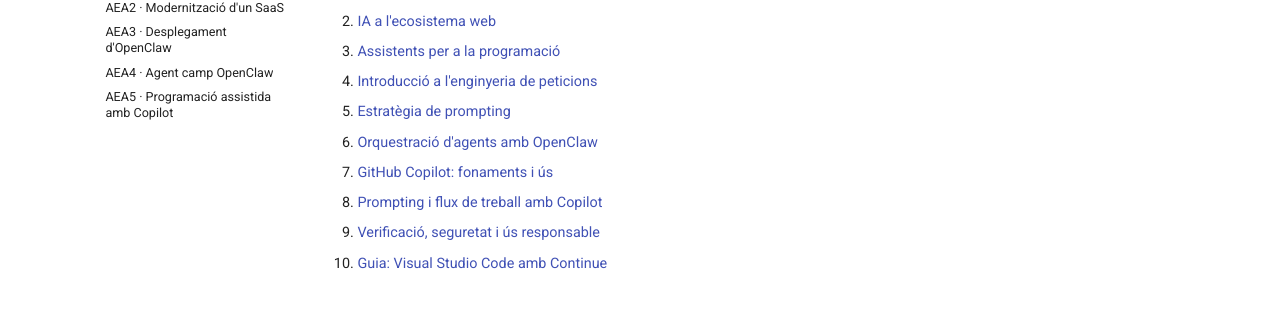
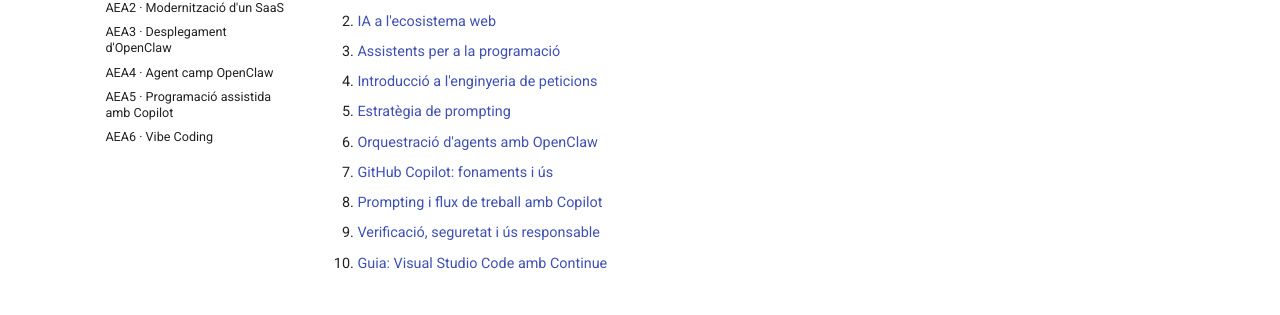
Before and after one commit to victordomgs/ProgramacioIADAW, an MkDocs documentation site: the page built from docs/ba1/index.md, in a window 1280 px wide. Shown: the part 572-887 px from the top of the page. Built offline with MkDocs 1.6.1 and Material for MkDocs 9.7.7, drawn with Linux system fonts in a browser that asks for light colours; comment, search, counter and statistics services are not loaded.

Commit message:
Add new section for 'AEA6 · Vibe Coding'

```diff
--- a/mkdocs.yml
+++ b/mkdocs.yml
@@ -111,6 +111,7 @@ nav:
       - "AEA3 · Desplegament d'OpenClaw": ba1/aea03-desplegament-openclaw/index.md
       - "AEA4 · Agent camp OpenClaw": ba1/aea04-agent-openclaw/index.md
       - "AEA5 · Programació assistida amb Copilot": ba1/aea05-copilot/index.md
+      - "AEA6 · Vibe Coding": ba1/aea06-vibe-coding/index.md
   - "BA2 · Serveis d'IA i RAG":
       - ba2/index.md
       - "RA3 · Consum d'APIs i serveis d'IA": ba2/ra3-apis-serveis-ia/index.md
```
